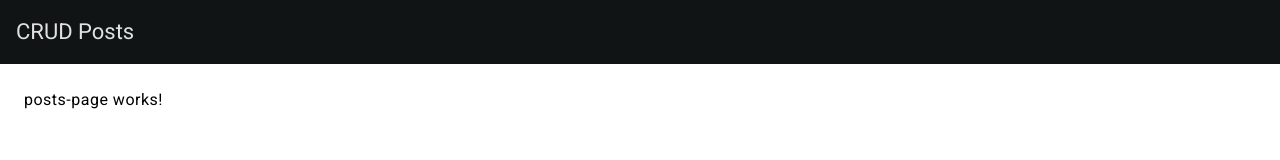
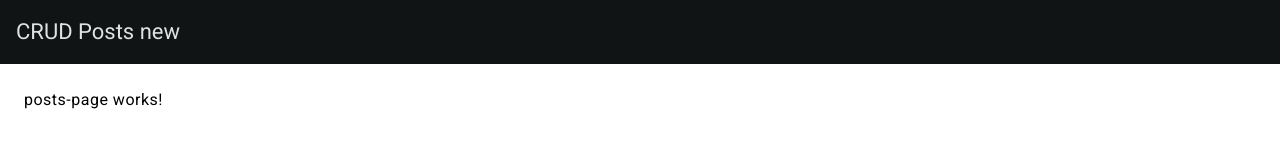
Before and after one commit to FernandoAgostini28/crud-post, an Angular app: page /posts in a window 1280 px wide. Shown: the top 160 px of the page. Built offline with nearby package versions, Linux system fonts and the light colour scheme.

Commit message:
fix: update header title to reflect new CRUD Posts version

```diff
--- a/src/app/shared/components/layout/layout.component.html
+++ b/src/app/shared/components/layout/layout.component.html
@@ -1,6 +1,6 @@
 <div class="app-layout">
   <mat-toolbar color="primary" class="app-header">
-    <span>CRUD Posts</span>
+    <span>CRUD Posts new</span>
   </mat-toolbar>
 
   <main class="app-main-content">
```
